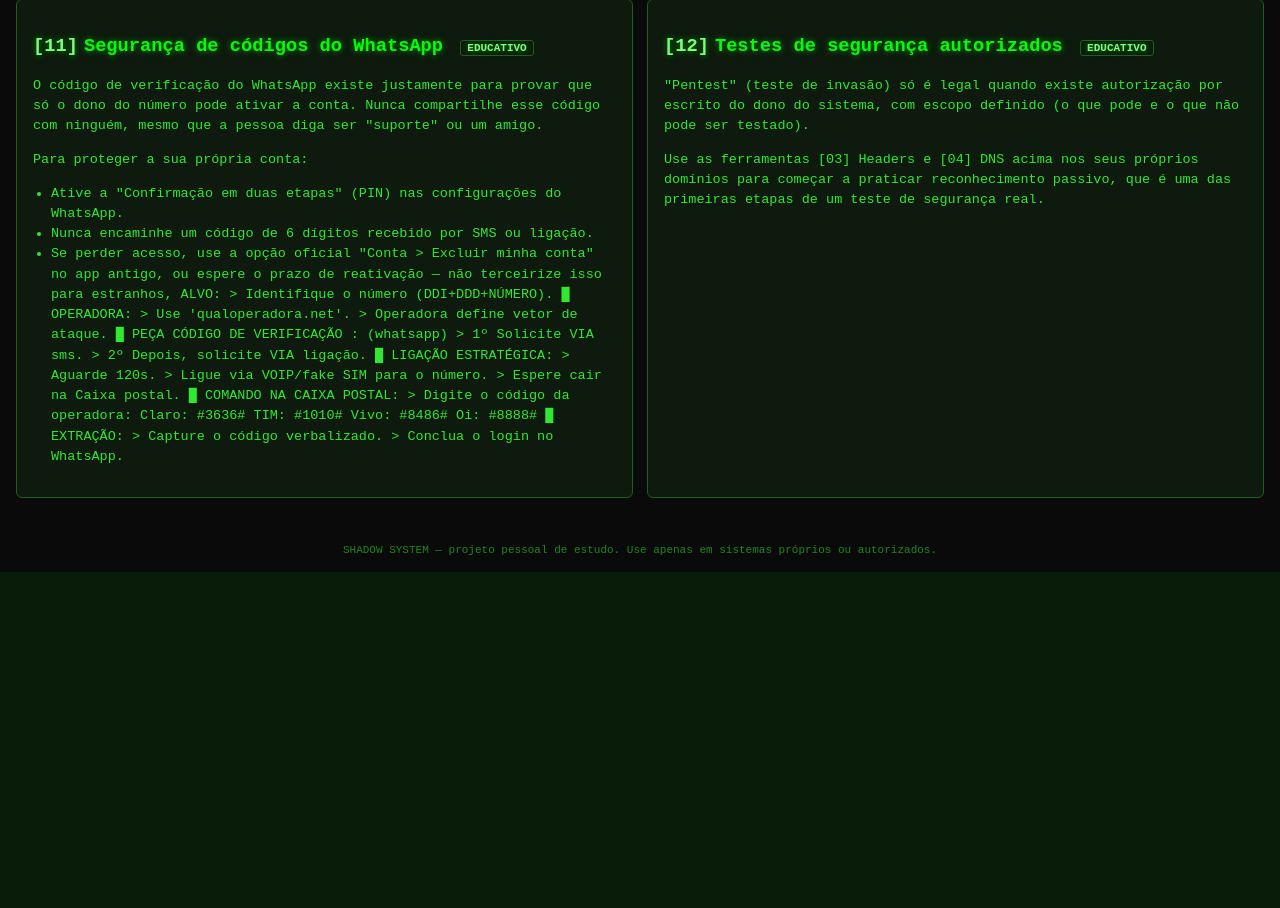
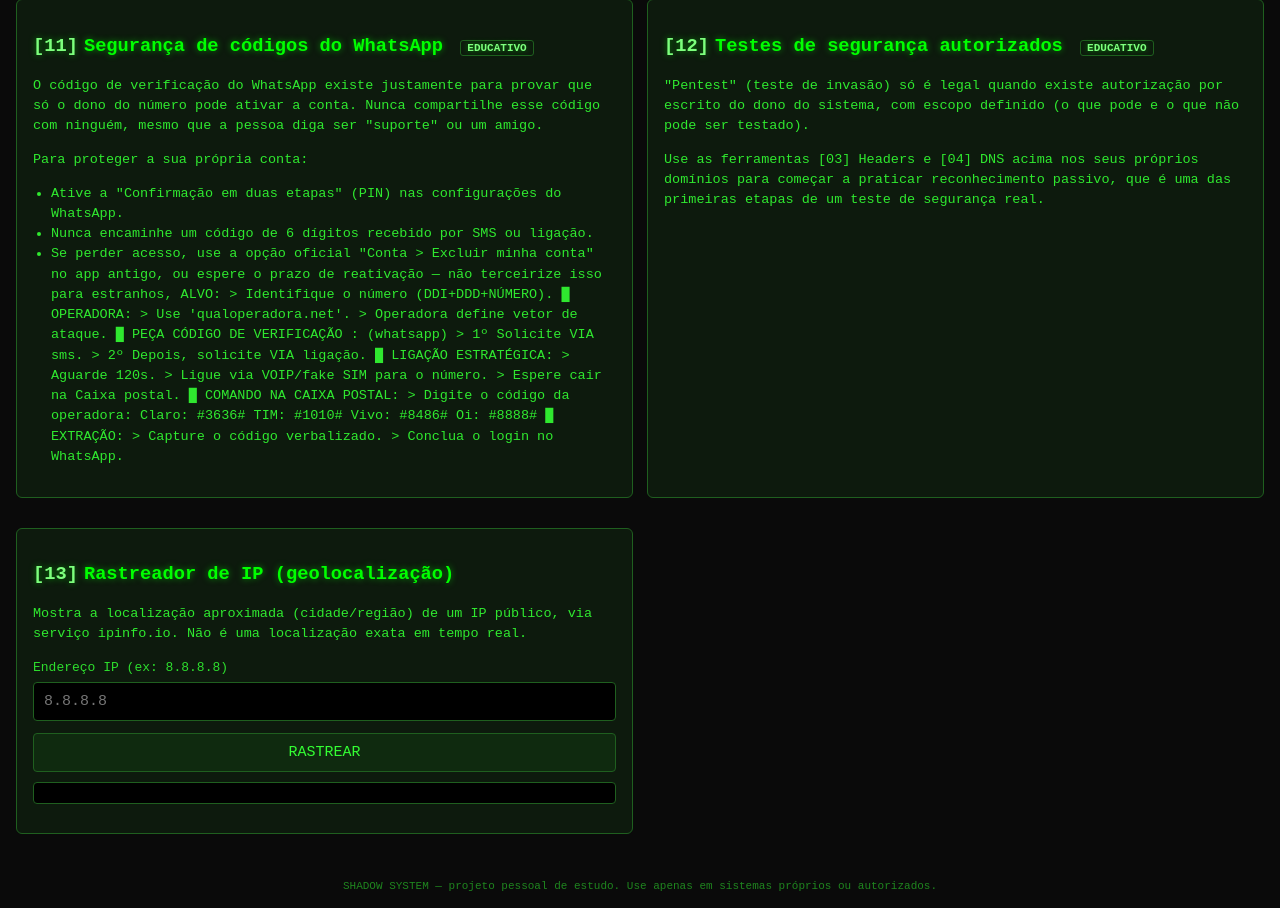
Before and after one commit to qualyhacking/shadow-system2, a Flask app: page / in a window 1280 px wide. Shown: the part 2024-2932 px from the top of the page. Before the commit the page ends 2596 px from the top, so only its background shows below. Run offline with Flask 3, Linux system fonts and the light colour scheme; the visitor is signed in with stand-in values (Sample User, id 1).

Commit message:
Atualizar o index.html

```diff
--- a/templates/index.html
+++ b/templates/index.html
@@ -372,6 +372,17 @@
       </div>
     </div>
 
+<!-- 13 - Rastreador de IP -->
+<div class="caixa">
+  <h3><span class="num">[13]</span>Rastreador de IP (geolocalização)</h3>
+  <p class="texto-edu">Mostra a localização aproximada (cidade/região) de um IP público, via serviço ipinfo.io. Não é uma localização exata em tempo real.</p>
+  <label>Endereço IP (ex: 8.8.8.8)</label>
+  <input type="text" id="ip-alvo" placeholder="8.8.8.8">
+  <button onclick="rastrearIp()">RASTREAR</button>
+  <pre class="resultado" id="out-ip"></pre>
+  <div id="mapa-container"></div>
+</div>
+
   </div>
 
   <footer>SHADOW SYSTEM — projeto pessoal de estudo. Use apenas em sistemas próprios ou autorizados.</footer>
```
